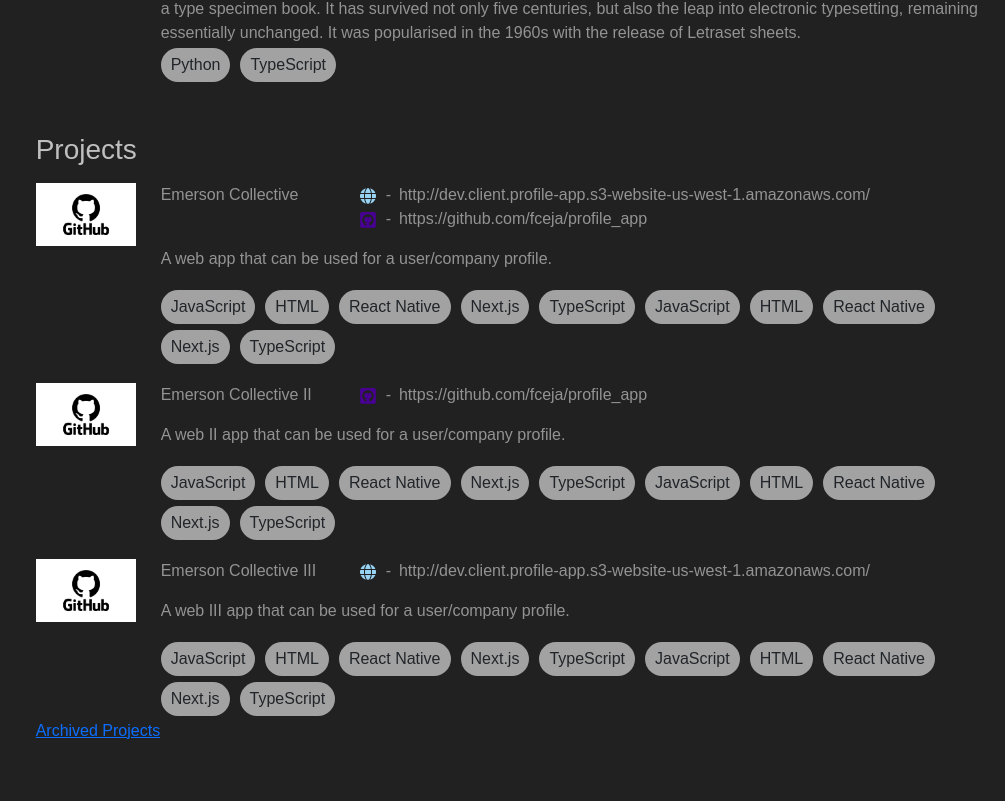
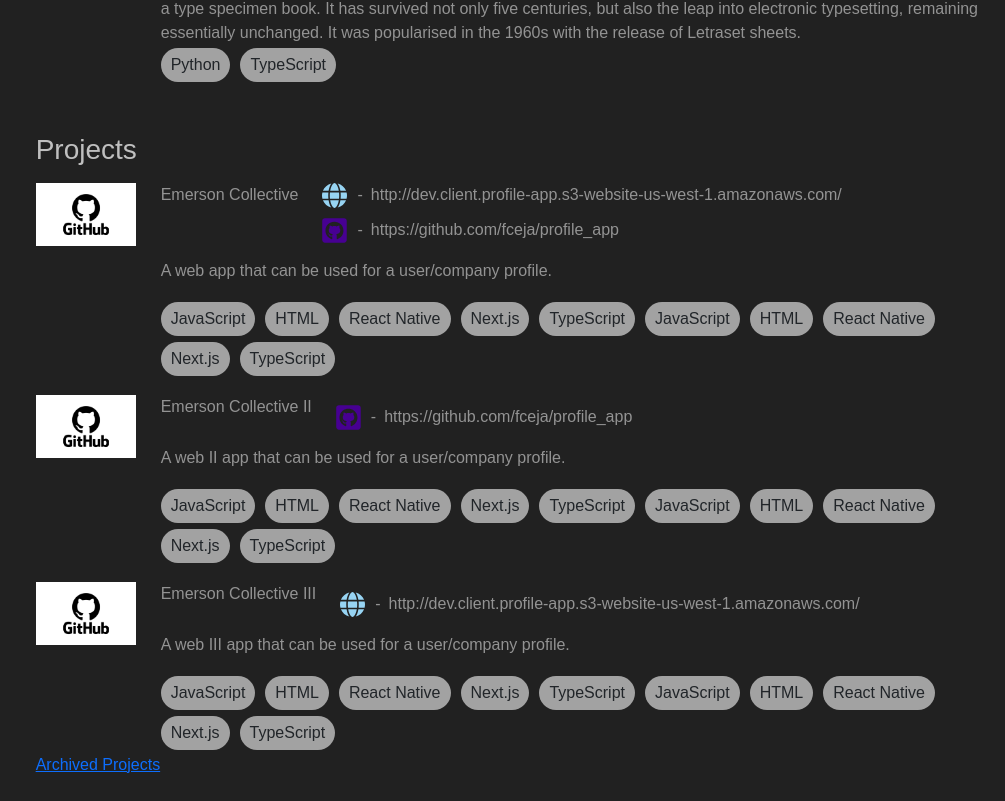
Before and after one commit to fceja/fceja.com_v2, a React (Vite) app: page / in a window 1280 px wide. Shown: the part 604-1405 px from the top of the page, without its empty margins (275-1280 px from the left). Before the commit the page ends 1371 px from the top, so only its background shows below. Built offline with nearby package versions, Linux system fonts and the light colour scheme.

Commit message:
fix issue were icon were not aligned

```diff
--- a/src/scss/common/components/ProjectLinks.scss
+++ b/src/scss/common/components/ProjectLinks.scss
@@ -6,9 +6,16 @@
     width: 60px;
 }
 
-.home-proj-website {
-    height: 100%;
-    fill: $web-url-light-blue;
+@media(min-width: $breakpoint-md) {
+    .home-proj-link:last-child {
+        margin: 10px 0 0 0;
+    }
+}
+
+.home-proj-github-link {
+    display: block;
+    fill: $github-purple-profile;
+    height: 25px;
 
     &:hover {
         .home-proj-a-svg {
@@ -22,9 +29,10 @@
     }
 }
 
-.home-proj-github {
-    height: 100%;
-    fill: $github-purple-profile;
+.home-proj-website-link {
+    display: block;
+    fill: $web-url-light-blue;
+    height: 25px;
 
     &:hover {
         .home-proj-a-svg {
@@ -40,7 +48,6 @@
 
 .home-proj-a-svg {
     height: 100%;
-    max-height: 50px;
     margin: 0 10px 0 0;
 }
 
@@ -51,9 +58,9 @@
     width: 60px;
 }
 
-.projects-proj-github {
+.projects-proj-github-link {
+    fill: $github-purple-profile;
     height: 100%;
-    fill: $github-purple-profile;
     margin-right: 10px;
 
     &:hover {
@@ -68,9 +75,9 @@
     }
 }
 
-.projects-proj-website {
+.projects-proj-website-link {
+    fill: $web-url-light-blue;
     height: 100%;
-    fill: $web-url-light-blue;
     margin-right: 10px;
 
     &:hover {
--- a/src/scss/components/home/PinnedProjectCardList.scss
+++ b/src/scss/components/home/PinnedProjectCardList.scss
@@ -1,23 +1,26 @@
-.proj-title {
+.home-proj {
+    &-title-link {
+        text-decoration: none;
         color: rgb(147, 147, 147);
         font-size: 1em;
         font-weight: 100;
     }
 
-.proj-header-links {
+    &-header-links {
         color: rgb(147, 147, 147);
     }
 
-.proj-p {
+    &-p {
         color: rgb(147, 147, 147);
         font-size: 1em;
         font-weight: 100;
     }
+}
 
-.proj-img-container {
+.home-proj-img-container {
     overflow: hidden;
 }
 
-.proj-img {
+.home-proj-img {
     object-fit: cover;
 }
--- a/src/ts/common/components/ProjectLinks.tsx
+++ b/src/ts/common/components/ProjectLinks.tsx
@@ -18,7 +18,7 @@ const ProjectLinks = (props: ProjectLinksProps) => {
             <a
                 href={linkData.url}
                 target="_blank"
-                className={`${className}-${linkData.type}`}
+                className={`${className}-${linkData.type}-link`}
             >
                 <svg
                     xmlns={svgData.xmlns}
@@ -26,8 +26,7 @@ const ProjectLinks = (props: ProjectLinksProps) => {
                     height={svgData.height}
                     className={`${className}-a-svg`}
                 >
-                    <path
-                        d={svgData.path} />
+                    <path d={svgData.path} />
                 </svg>
             </a>
             <span className="hyphen d-none d-md-block">-</span>
--- a/src/ts/components/home/PinnedProjectCardsList.tsx
+++ b/src/ts/components/home/PinnedProjectCardsList.tsx
@@ -10,7 +10,7 @@ const PinnedProjectCardsList = () => {
     const setIsTriggerElemHovered = useHighlightJump()
 
     const handleHover = (hover: boolean, i: number) => {
-        const targetLink = document.querySelector(`.link-${i}-0`)
+        const targetLink = document.querySelector(`.home-proj-link-${i}-0`)
         setIsTriggerElemHovered({ isHovered: hover, targetElem: targetLink })
     }
 
@@ -19,26 +19,27 @@ const PinnedProjectCardsList = () => {
             {pinnedProjectContent.map((proj, i) => {
                 return (
                     <div
-                        key={`proj-card-${i}`}
-                        id={`proj-card-${i}`}
+                        key={`home-proj-card-${i}`}
+                        id={`home-proj-card-${i}`}
                         className={"mt-3 d-md-flex flex-md-row-reverse"}>
-                        <div className="proj-details">
-                            <div className="proj-header d-flex">
-                                <div
-                                    className="hover-text proj-title "
+                        <div className="home-proj-details">
+                            <div className="home-proj-header d-flex">
+                                <a
+                                    href={proj.links[0].url}
+                                    target="_blank"
+                                    className="home-proj-title-link hover-text"
                                     onMouseEnter={() => handleHover(true, i)}
                                     onMouseLeave={() => handleHover(false, i)}
-                                    style={{ minWidth: "175px" }}
                                 >
                                     {proj.title}
-                                </div>
-                                <div className="proj-header-links d-flex d-md-block ms-4">
+                                </a>
+                                <div className="home-proj-header-links d-flex d-md-block ms-4">
                                     {proj.links.map((linkData, j) => {
                                         return (
                                             <div
-                                                id={`link-${i}-${j}`}
-                                                key={`link-${i}-${j}`}
-                                                className={`link-${i}-${j} d-md-flex`}
+                                                id={`home-proj-link-${i}-${j}`}
+                                                key={`home-proj-link-${i}-${j}`}
+                                                className={`home-proj-link-${i}-${j} home-proj-link d-md-flex`}
                                             >
                                                 <ProjectLinks className={COMMON_COMPENENT_CLASSNAME} linkData={linkData} />
                                             </div>
@@ -46,15 +47,15 @@ const PinnedProjectCardsList = () => {
                                     })}
                                 </div>
                             </div>
-                            <p className="proj-p mt-3">{proj.paragraph}</p>
+                            <p className="home-proj-p mt-3">{proj.paragraph}</p>
                             <Tags className={COMMON_COMPENENT_CLASSNAME} tagData={proj.tags} parentIndex={i} />
                         </div>
                         <div
-                            className="proj-img-container"
+                            className="home-proj-img-container"
                             style={{ minWidth: "125px" }}
                         >
                             < img
-                                className="proj-img"
+                                className="home-proj-img"
                                 src="src/assets/github-logo.png"
                                 style={{ width: "100px" }}
                             />
--- a/src/ts/hooks/UseHightlightJump.tsx
+++ b/src/ts/hooks/UseHightlightJump.tsx
@@ -12,14 +12,15 @@ export const useHighlightJump = () => {
         const { isHovered, targetElem } = isTriggerElemHovered
         if (!isHovered || !targetElem) return;
 
-        const aLink = targetElem.childNodes[0]
-        linkIconRef.current = aLink
+        const svgIcon = targetElem.childNodes[0].childNodes[0]
+        linkIconRef.current = svgIcon
 
         const linkUrl = targetElem.childNodes[targetElem.childNodes.length - 1]
         linkUrlRef.current = linkUrl
 
         linkIconRef.current.classList.add('target-highlight', 'target-jump')
         linkUrlRef.current.classList.add('target-highlight')
+
         return () => {
 
             if (linkIconRef.current) {
```
Lines whose indentation alone changed are shown as unchanged.
